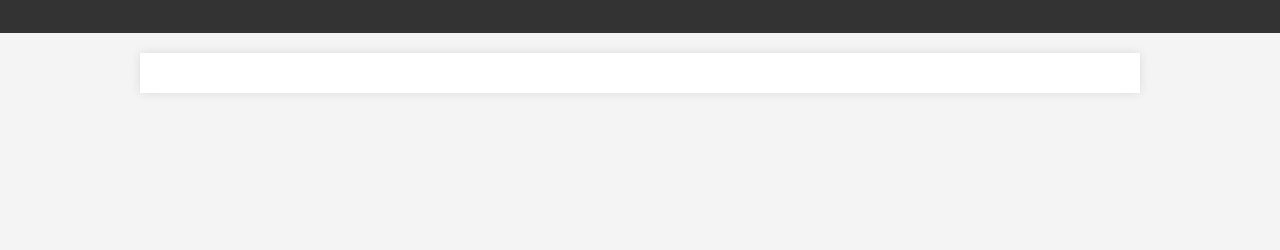
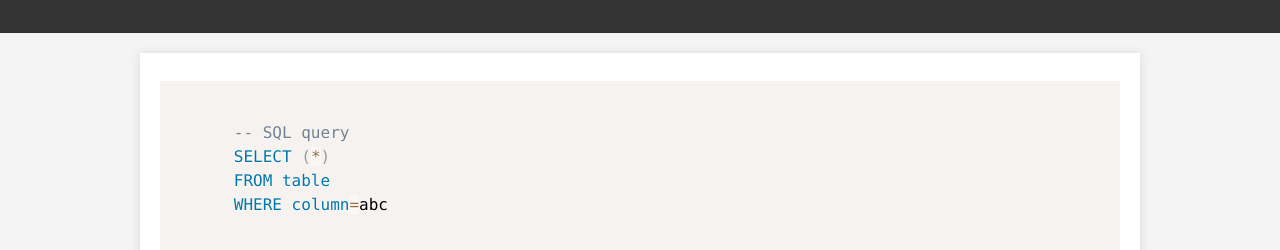
Before and after one commit to lorenzoreale/lorenzoreale.github.io, a plain HTML site: page Project1.html in a window 1280 px wide. Shown: the part 94-344 px from the top of the page. Drawn offline with nearby package versions, Linux system fonts and the light colour scheme.

Commit message:
Update Project1.html

```diff
--- a/Project1.html
+++ b/Project1.html
@@ -3,6 +3,7 @@
 <head>
   <title>Lorenzo Reale</title>
   <link rel="stylesheet" href="styles.css">
+  <link href="https://cdn.jsdelivr.net/npm/prismjs/themes/prism.css" rel="stylesheet">
 </head>
 <body>
   <header>
@@ -11,7 +12,20 @@
   </header>
 
   <div class="container">
-
+    <pre>
+    <code class="language-sql">
+      -- SQL query
+      SELECT (*)
+      FROM table
+      WHERE column=abc
+    </code>
+<script src="https://cdn.jsdelivr.net/npm/prismjs/prism.js"></script>
+  <script src="https://cdn.jsdelivr.net/npm/prismjs/components/prism-sql.min.js"></script>
+  <script>
+    // Initialize Prism.js
+    Prism.highlightAll();
+  </script>
+  </pre>
   </div>
 </body>
 </html>
```
